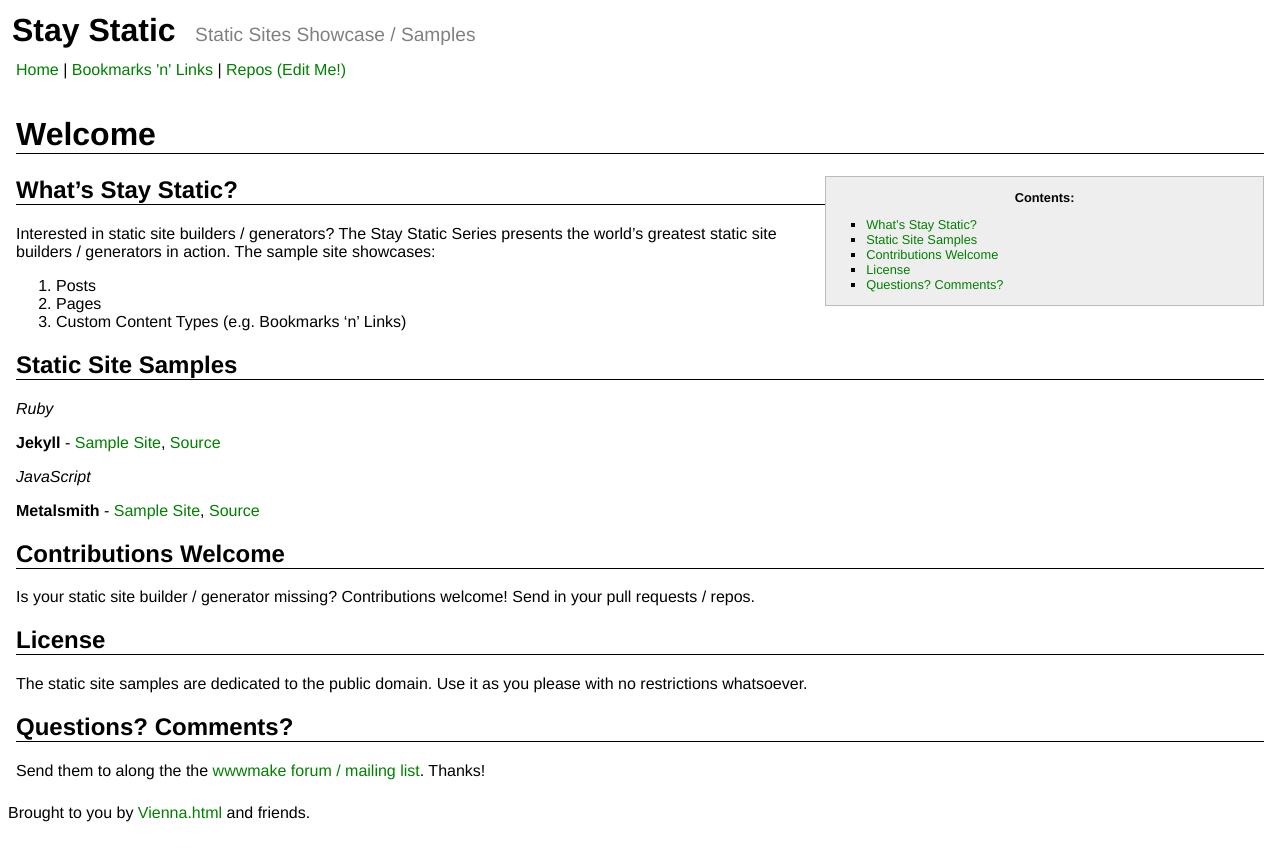
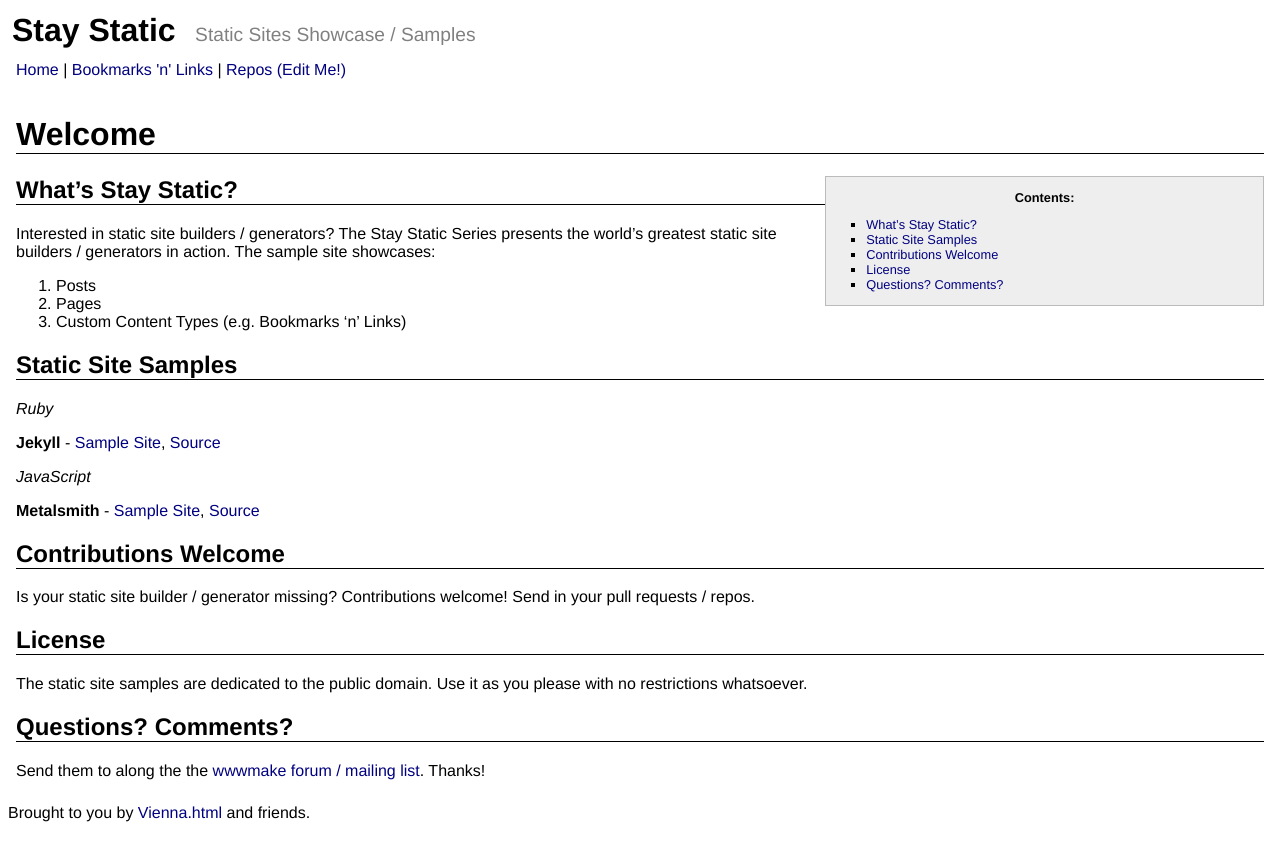
Before and after one commit to staystatic/staystatic.github.io, a Jekyll site: the page built from index.md, in a window 1280 px wide. Shown: the top 861 px of the page. Built offline with Jekyll 4.4.1, drawn with Linux system fonts in a browser that asks for light colours.

Commit message:
Update _settings.scss

```diff
--- a/css/_settings.scss
+++ b/css/_settings.scss
@@ -3,4 +3,4 @@
 
 $font-family: Helvetica, Arial, sans-serif;
 
-$color-link: green;
+$color-link: navy;
```
